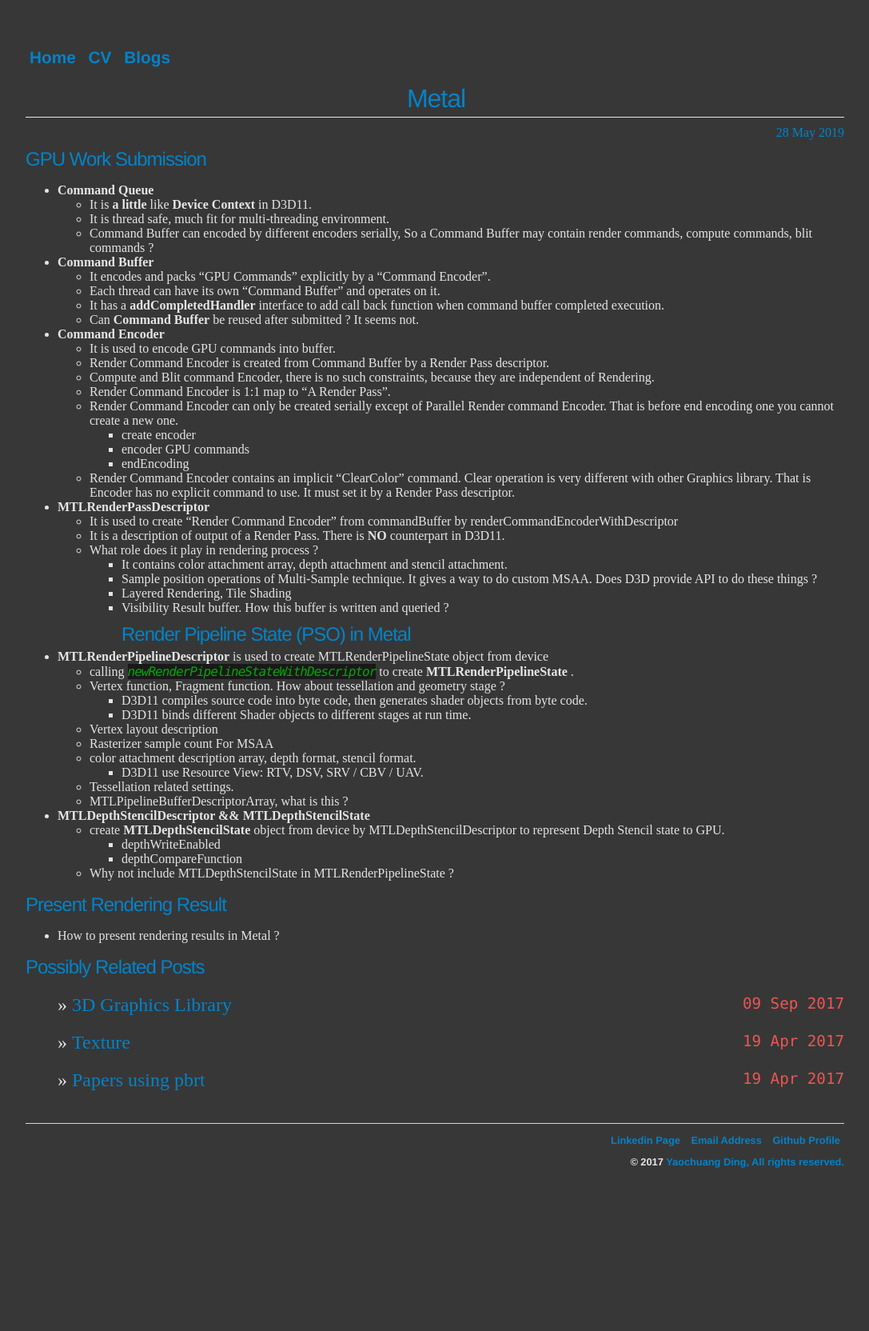
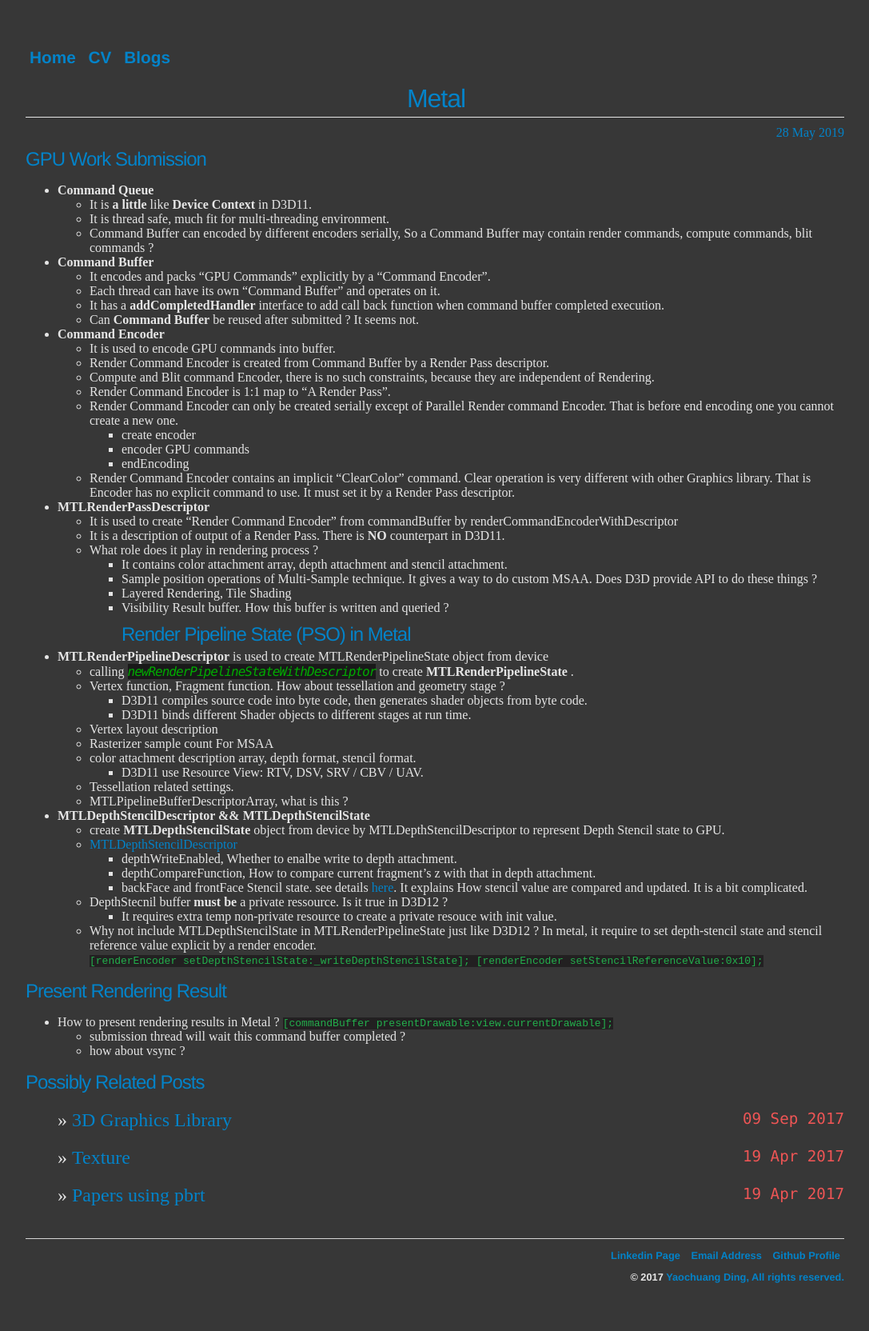
Before and after one commit to ychding11/ychding11.github.io, a Jekyll site: the page built from _posts/2019-05-28-Metal.md, in a window 1280 px wide. Shown: the whole page at 80% size, without its empty margins (96-1183 px from the left). Built offline with Jekyll 4.4.1, drawn with Linux system fonts in a browser that asks for light colours; our own code applies the rules of GitHub Pages for plain Markdown files; before the commit the page ends 1520 px from its top, so only the background shows below that.

Commit message:
Update 2019-05-28-Metal.md

```diff
--- a/_posts/2019-05-28-Metal.md
+++ b/_posts/2019-05-28-Metal.md
@@ -41,9 +41,16 @@
 
 - **MTLDepthStencilDescriptor && MTLDepthStencilState**
   - create **MTLDepthStencilState** object from device by MTLDepthStencilDescriptor to represent Depth Stencil state to GPU.
-    - depthWriteEnabled
-    - depthCompareFunction
-  -  Why not include MTLDepthStencilState in MTLRenderPipelineState ?
+  - [MTLDepthStencilDescriptor](https://developer.apple.com/documentation/metal/mtldepthstencildescriptor?language=objc)
+    - depthWriteEnabled, Whether to enalbe write to depth attachment.
+    - depthCompareFunction, How to compare current fragment's z with that in depth attachment.
+    - backFace and frontFace Stencil state. see details [here](https://developer.apple.com/documentation/metal/mtlstencildescriptor?language=objc). It explains How stencil value are compared and updated. It is a bit complicated.
+  - DepthStecnil buffer **must be** a private ressource. Is it true in D3D12 ?
+    - It requires extra temp non-private resource to create a private resouce with init value.
+  -  Why not include MTLDepthStencilState in MTLRenderPipelineState just like D3D12 ?  In metal, it require to set           depth-stencil state and stencil reference value explicit by a render encoder.
+  `[renderEncoder setDepthStencilState:_writeDepthStencilState]; [renderEncoder setStencilReferenceValue:0x10];`
 
 ## Present Rendering Result
-- How to present rendering results in Metal ?
+- How to present rendering results in Metal ? `[commandBuffer presentDrawable:view.currentDrawable];`
+  - submission thread will wait this command buffer completed ?
+  - how about vsync ?
```
